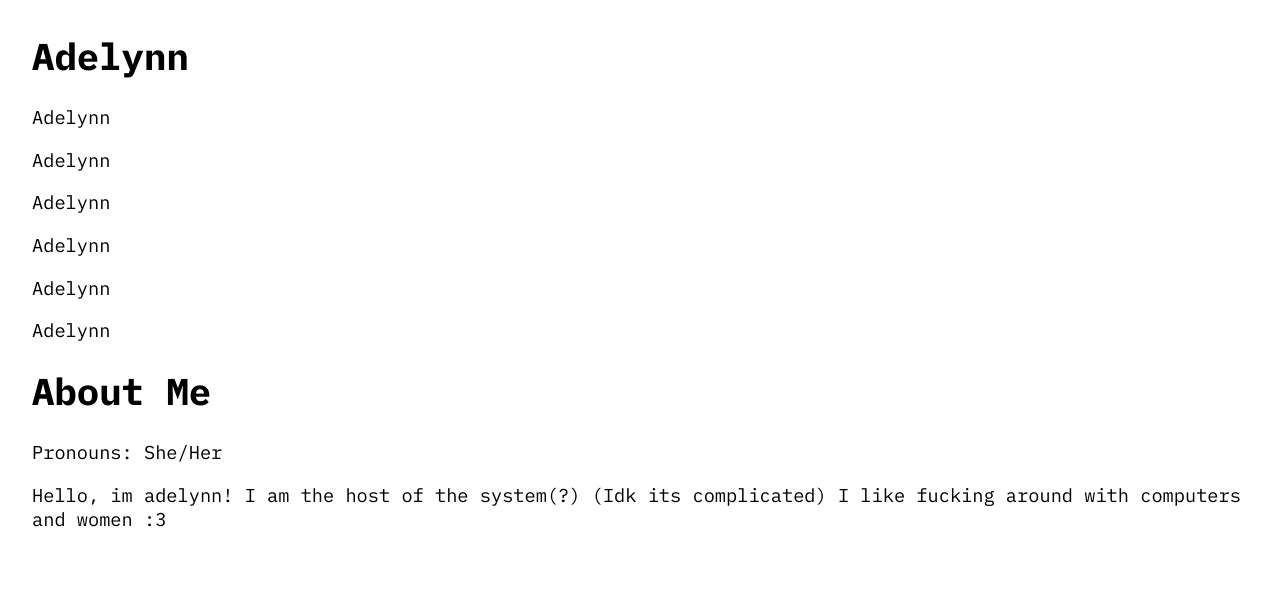
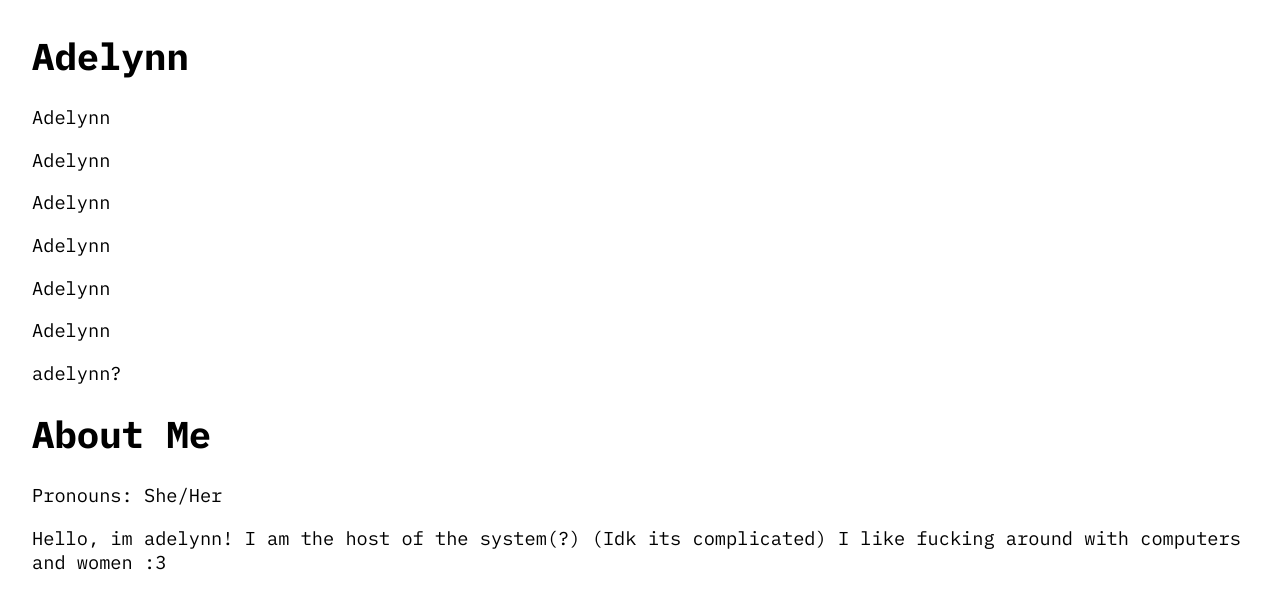
Before and after one commit to Deltacepheids/Deltacepheids.github.io, a plain HTML site: page system-members/adelynn.html in a window 1280 px wide. Drawn offline with Linux system fonts and the light colour scheme.

Commit message:
qefeqfeqfq

```diff
--- a/system-members/adelynn.html
+++ b/system-members/adelynn.html
@@ -18,6 +18,7 @@
         <p>Adelynn</p>
         <p>Adelynn</p>
         <p>Adelynn</p>
+        <p>adelynn?</p>
     </div>
     <div>
       <h1>About Me</h1>
```
